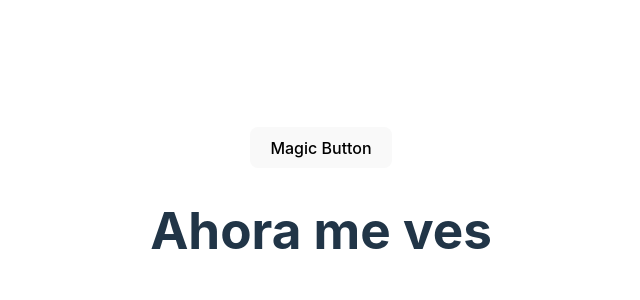
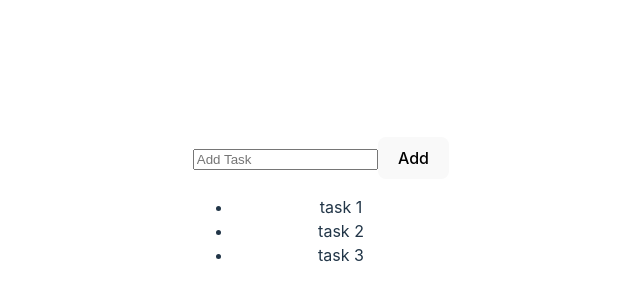
Before and after one commit to QuinoBallara/React-TAs, a React (Vite) app: page / in a window 1280 px wide. Shown: the part 190-490 px from the top of the page, without its empty margins (319-959 px from the left). Built offline with nearby package versions, Linux system fonts and the light colour scheme.

Commit message:
fin ta 6

```diff
--- a/src/App.tsx
+++ b/src/App.tsx
@@ -1,11 +1,11 @@
 import './App.css'
-import Magia from './Magia/Magia'
+import TaskList from './TaskList/TaskList'
 
 function App() {
 
   return (
     <>
-      <Magia />
+      <TaskList />
     </>
   )
 }
--- /dev/null
+++ b/src/Input/Input.tsx
@@ -0,0 +1,27 @@
+import { useState } from "react"
+
+interface InputProps {
+    onInputChange: (value: string) => void;
+}
+
+const IngresarValor = ({ onInputChange }: InputProps) => {
+
+    const [value, setValue] = useState("");
+
+    const addTask = () => {
+        if (value != "") {
+            onInputChange(value)
+            setValue("")
+        }
+
+    }
+
+    return (
+        <>
+            <input placeholder="Add Task" value={value} type="text" onChange={(e) => { setValue(e.target.value) }} />
+            <button onClick={addTask}>Add</button>
+        </>
+    )
+}
+
+export default IngresarValor;
--- a/src/Magia/Magia.css
+++ /dev/null
@@ -1,3 +0,0 @@
-.invisible {
-    display: none;
-}
--- a/src/Magia/Magia.tsx
+++ /dev/null
@@ -1,16 +0,0 @@
-import React, { useState } from 'react';
-import './Magia.css';
-
-function magicButton() {
-
-    const [visible, setVisible] = useState(true);
-
-    return (
-        <div>
-            <button onClick={() => setVisible(!visible)}>Magic Button</button>
-            <h1 className={visible ? "" : "invisible"}>Ahora me ves</h1>
-        </div>
-    )
-}
-
-export default magicButton;
--- /dev/null
+++ b/src/TaskList/TaskList.tsx
@@ -0,0 +1,22 @@
+import { useState } from 'react';
+import IngresarValor from '../Input/Input';
+
+function TaskList() {
+    const [taskList, setTaskList] = useState<string[]>(["task 1", "task 2", "task 3"])
+
+    const addToList = (elem: string) => {
+        setTaskList([...taskList, elem]);
+        console.log(elem)
+    }
+
+    return (
+        <div>
+            <IngresarValor onInputChange={addToList} />
+            <ul>
+                {taskList.map(task => (<li key={task}>{task}</li>))}
+            </ul>
+        </div>
+    )
+}
+
+export default TaskList
```
